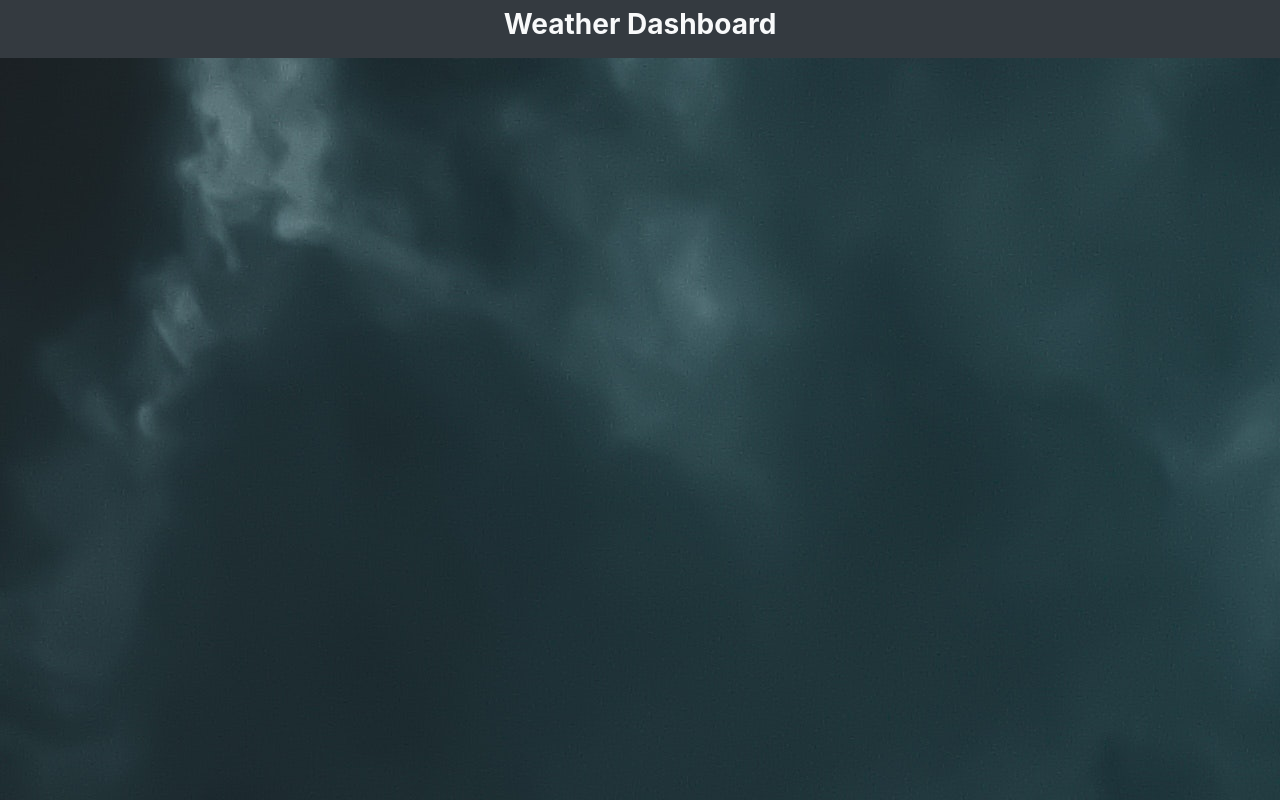
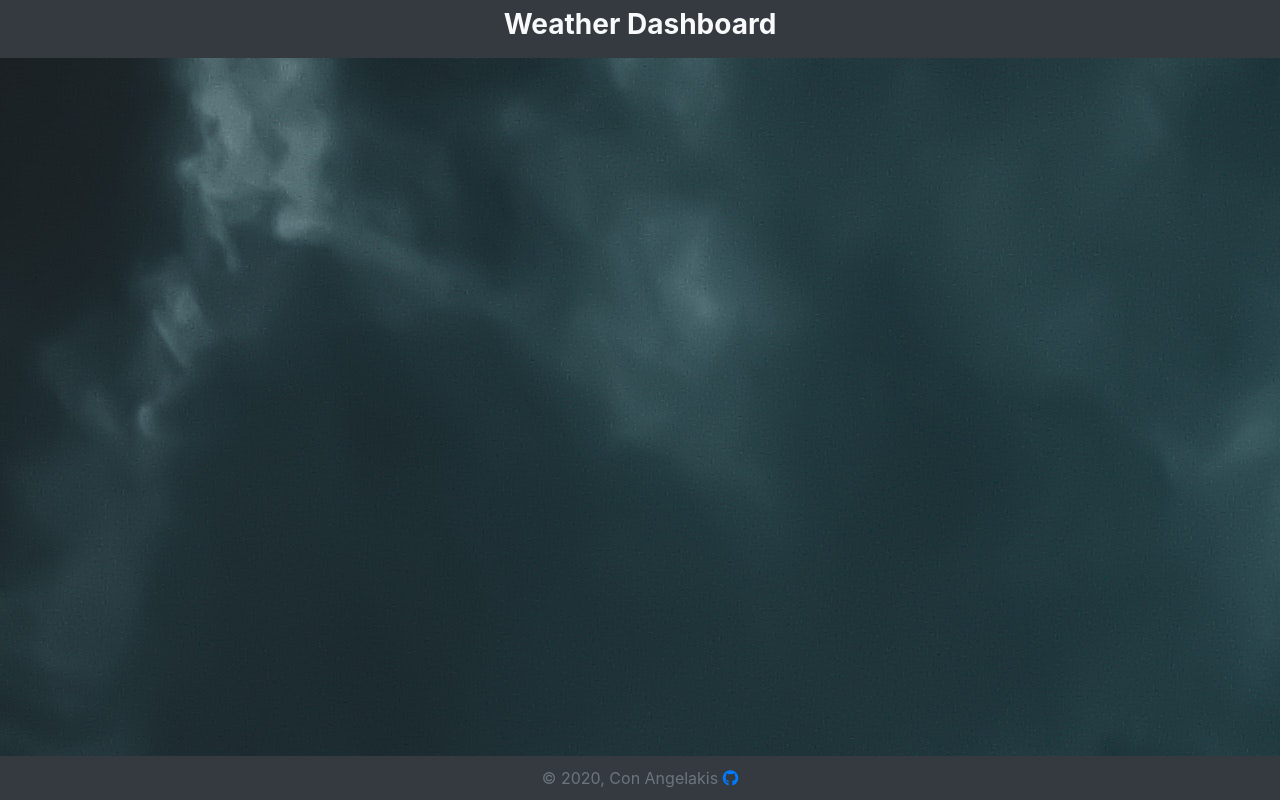
Before and after one commit to Epanastatis2020/Weather-Dashboard, a plain HTML site: page index.html in a window 1280 px wide. Drawn offline with nearby package versions, Linux system fonts and the light colour scheme.

Commit message:
added footer to html and style in css

```diff
--- a/assets/css/style.css
+++ b/assets/css/style.css
@@ -4,3 +4,11 @@ body {
     background-repeat: no-repeat;
     background-size: initial;
 }
+
+/* Footer styling*/
+#footer-container {
+    background-color: #343a40;
+    text-align: center;
+    padding-top: 10px;
+    padding-bottom: 10px;
+  }
--- a/index.html
+++ b/index.html
@@ -19,9 +19,23 @@
   <body>
 
     <nav class="navbar navbar-expand-lg navbar-light bg-dark justify-content-center">
-    <h3 class="text-light font-weight-bold">Weather Dashboard</h3>
+
+      <h3 class="text-light font-weight-bold">Weather Dashboard</h3>
+
     </nav>
 
+
+
+
+  <footer class="footer mt-auto py-3 fixed-bottom">
+
+      <div class="container.fluid fixed-bottom" id="footer-container">
+
+          <span class="text-muted">© 2020, Con Angelakis <a href="https://github.com/Epanastatis2020" target="_blank"><i class="fab fa-github"></i></a></span>
+
+      </div>
+
+  </footer>
 
     <!-- jQuery first, then Popper.js, then Bootstrap JS, then Moment.js -->
     <script src="https://code.jquery.com/jquery-3.5.1.min.js" integrity="sha256-9/aliU8dGd2tb6OSsuzixeV4y/faTqgFtohetphbbj0=" crossorigin="anonymous"></script>    <script src="https://cdn.jsdelivr.net/npm/popper.js@1.16.1/dist/umd/popper.min.js" integrity="sha384-9/reFTGAW83EW2RDu2S0VKaIzap3H66lZH81PoYlFhbGU+6BZp6G7niu735Sk7lN" crossorigin="anonymous"></script>
```
